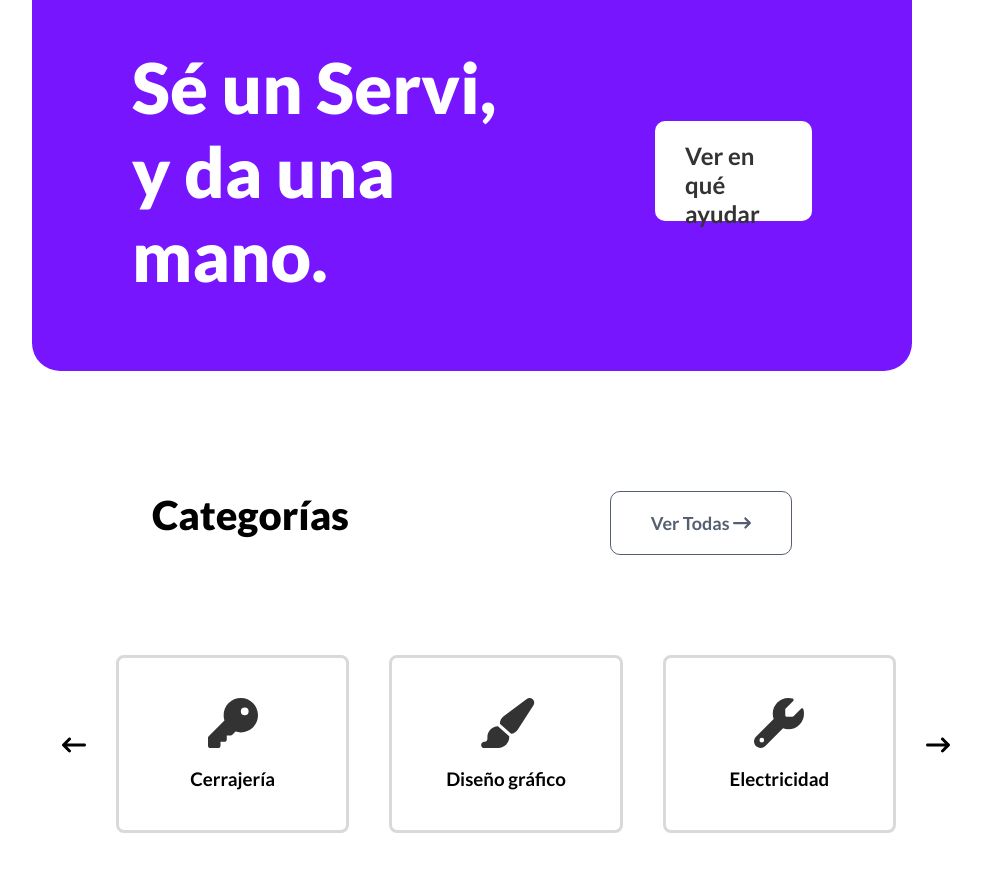
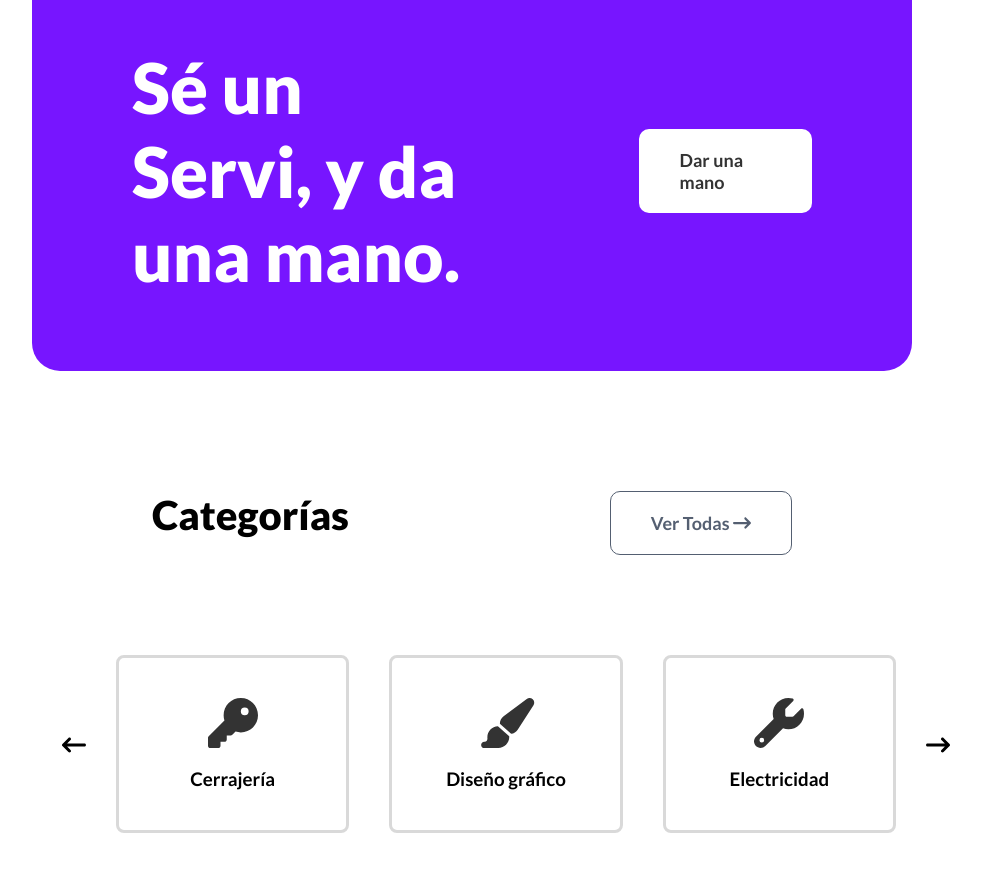
Before and after one commit to claudio-poblete/servi, a React (Vite) app in the folder frontend/: page / in a window 1280 px wide. Shown: the part 1914-2786 px from the top of the page, without its empty margins (168-1149 px from the left). Built offline with nearby package versions, Linux system fonts and the light colour scheme; no server answers.

Commit message:
modificacion de estilos para los botones de login, hero y el carrusel

```diff
--- a/frontend/src/assets/styles/main.css
+++ b/frontend/src/assets/styles/main.css
@@ -32,6 +32,18 @@
   font-size: 20px;
 }
 
+
+.login-button{
+  background-color: #7715ff;
+  padding: 16px 36px;
+  border-radius: 10px;
+  color: #ffffff;
+  text-decoration: none;
+  font-size: 18px;
+  border: solid 1px #ffffff;
+  font-weight: 700;
+}
+
 .btn-primary {
   background-color: #7715ff;
   width: 150px;
@@ -48,7 +60,7 @@
   background-color: #ffffff;
   width: 150px;
   gap: 50px;
-  padding-top: 20px;
+  padding-top: 10px;
   border-radius: 10px;
   color: #333333;
   text-decoration: none;
@@ -57,16 +69,16 @@
 }
 
 .btn-secondary-gallery {
-  display: flex;
+  display: inline-flex;
   justify-content: center;
-  background-color: #ffffff;
+  align-items: center;
+  background-color: #fff;
   width: 300px;
-  height: 80px;
-  padding: 20px 15px 80px 30px;
+  padding: 20px 40px;
   border-radius: 10px;
-  color: #333333;
+  color: #333;
   text-decoration: none;
-  font-size: 24px;
+  font-size: 18px;
   font-weight: 700;
 }
 
@@ -280,8 +292,8 @@
   display: flex;
   justify-content: space-between;
   align-items: center;
-  width: 800px;
-  margin-top: 100px;
+  width: auto;
+  padding-top: 100px;
 }
 
 .categorias-container {
@@ -418,10 +430,6 @@ footer h5 {
   gap: 200px;
 }
 
-.login-container .btn-primary {
-  padding: 20px 50px;
-}
-
 .login-container h2 {
   font-size: 40px;
   font-weight: 900;
@@ -516,6 +524,9 @@ footer h5 {
 }
 
 
+.link-to:hover{
+  color: #7715ff;
+}
 
 .infopersonal-offercard {
 display: flex;
--- a/frontend/src/components/shared/BannerServiGallery.jsx
+++ b/frontend/src/components/shared/BannerServiGallery.jsx
@@ -5,7 +5,7 @@ const BannerServiGallery = () => {
     <div className="banner-register">
       <h1>Sé un Servi, y da una mano. </h1>
       <ButtonLink to="/galeria" className="btn-secondary-gallery">
-        Ver en qué ayudar
+        Dar una mano
       </ButtonLink>
     </div>
   );
--- a/frontend/src/pages/Login.jsx
+++ b/frontend/src/pages/Login.jsx
@@ -75,7 +75,7 @@ const Login = () => {
               required
             />
           </div>
-          <button className="btn-primary" type="submit">
+          <button className="login-button" type="submit">
             Ingresar
           </button>
           <Link to="/register" className="link-to">¿No tienes cuenta? ¡Regístrate aquí!</Link>
```
